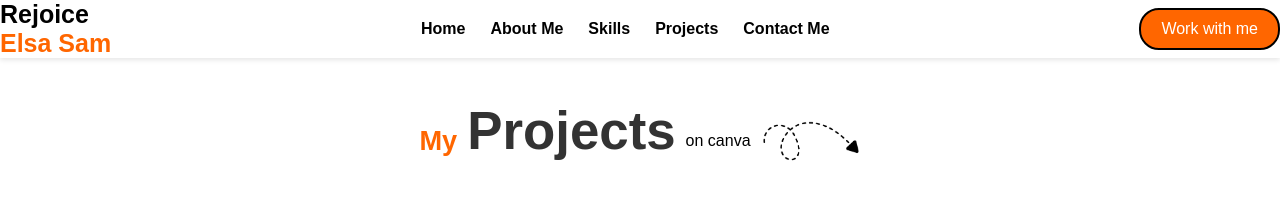
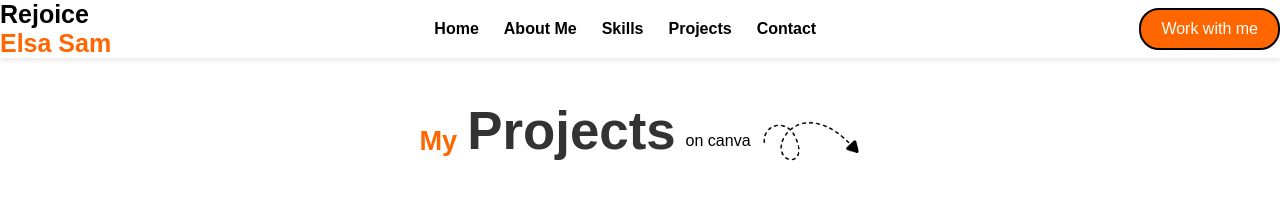
Before and after one commit to rejoiceelsasam/portifolio, a plain HTML site: page project.html in a window 1280 px wide. Shown: the top 209 px of the page. Drawn offline with Linux system fonts and the light colour scheme; a web font is replaced by a local one.

Commit message:
Update project.html

```diff
--- a/project.html
+++ b/project.html
@@ -20,7 +20,7 @@
         <li><a href="about.html" class="active">About Me</a></li>
         <li><a href="skills.html" class="active">Skills</a></li>
         <li><a href="project.html" class="active">Projects</a></li>
-        <li><a href="contact.html" class="active">Contact Me</a></li>
+        <li><a href="contact.html" class="active">Contact</a></li>
       </ul>
     </nav>
     <a href="contact.html" class="btn active">Work with me</a>
```
